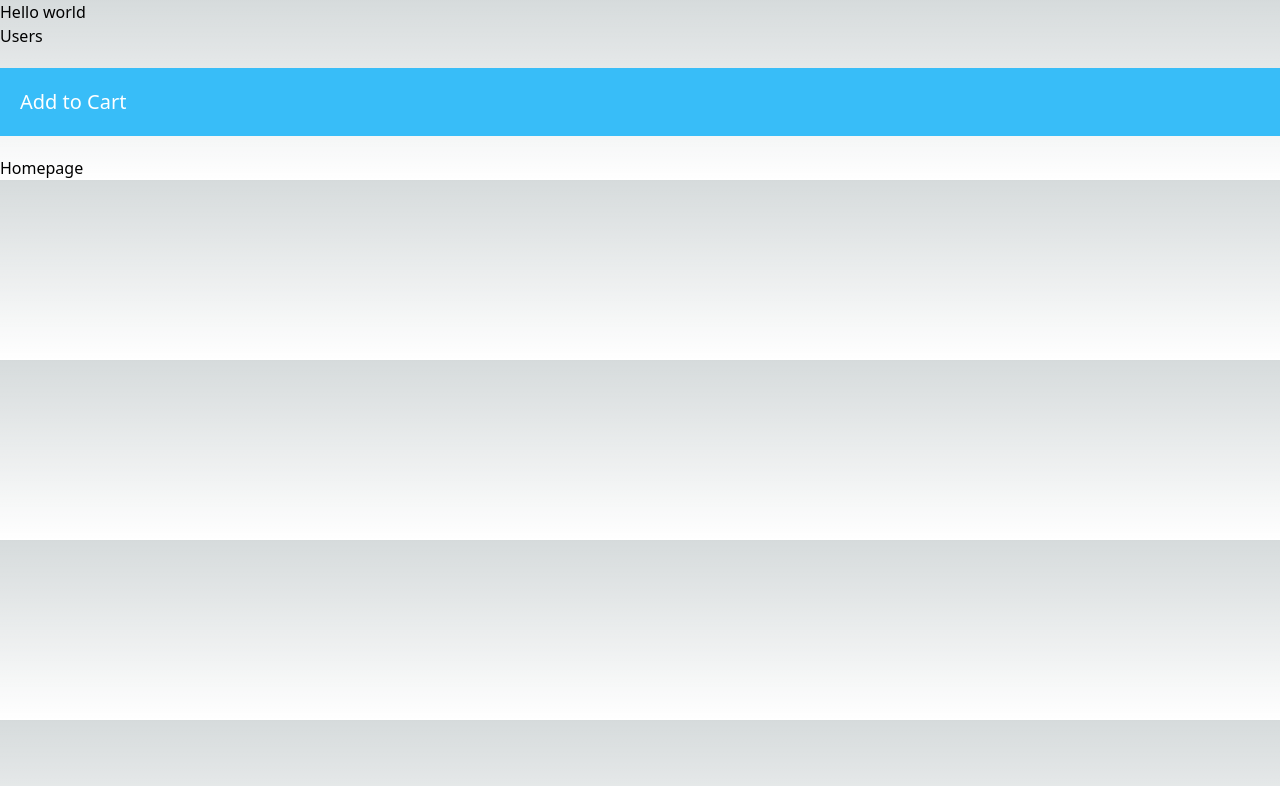
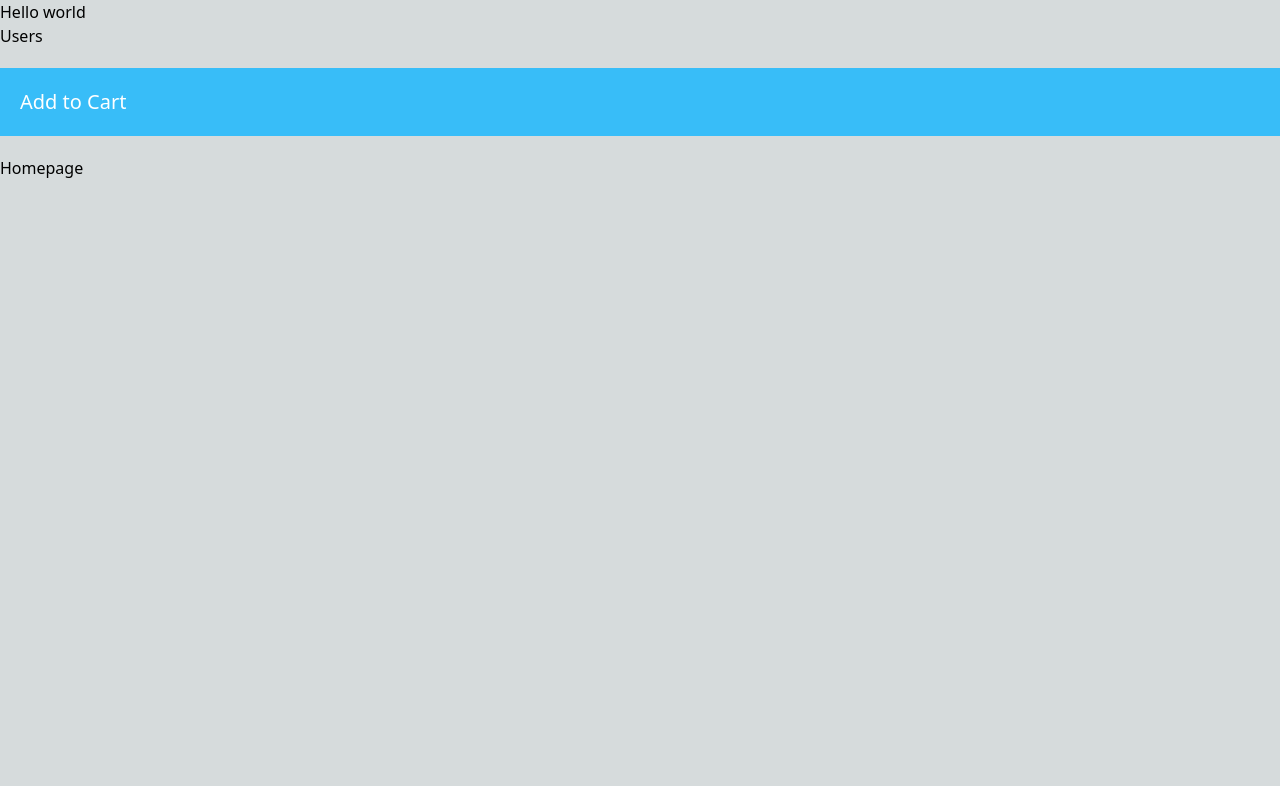
Before and after one commit to Lumi669/mood_melody_aws, a Next.js app in the folder frontend/: page / in a window 1280 px wide. Shown: the top 786 px of the page. Built offline with nearby package versions, Linux system fonts and the light colour scheme.

Commit message:
Delete page routing, use app routing

```diff
--- a/frontend/src/app/layout.tsx
+++ b/frontend/src/app/layout.tsx
@@ -1,5 +1,7 @@
 import React from "react";
-import "../styles/globals.css";
+
+import "./styles/globals.css";
+
 export const metadata = {
   title: "Next.js",
   description: "Generated by Next.js",
--- a/frontend/src/styles/globals.css
+++ b/frontend/src/app/styles/globals.css
@@ -22,12 +22,7 @@
 
 body {
   color: rgb(var(--foreground-rgb));
-  background: linear-gradient(
-      to bottom,
-      transparent,
-      rgb(var(--background-end-rgb))
-    )
-    rgb(var(--background-start-rgb));
+  background: rgb(var(--background-start-rgb));
 }
 
 @layer utilities {
--- a/frontend/src/pages/_app.tsx
+++ /dev/null
@@ -1,6 +0,0 @@
-import "@/styles/globals.css";
-import type { AppProps } from "next/app";
-
-export default function App({ Component, pageProps }: AppProps) {
-  return <Component {...pageProps} />;
-}
--- a/frontend/src/pages/_document.tsx
+++ /dev/null
@@ -1,13 +0,0 @@
-import { Html, Head, Main, NextScript } from "next/document";
-
-export default function Document() {
-  return (
-    <Html lang="en">
-      <Head />
-      <body>
-        <Main />
-        <NextScript />
-      </body>
-    </Html>
-  );
-}
--- a/frontend/src/pages/api/hello.ts
+++ /dev/null
@@ -1,13 +0,0 @@
-// Next.js API route support: https://nextjs.org/docs/api-routes/introduction
-import type { NextApiRequest, NextApiResponse } from "next";
-
-type Data = {
-  name: string;
-};
-
-export default function handler(
-  req: NextApiRequest,
-  res: NextApiResponse<Data>,
-) {
-  res.status(200).json({ name: "John Doe" });
-}
```
Also changed, not shown: frontend/src/app/components/Header.tsx (renamed from frontend/src/components/Header.tsx), frontend/src/app/components/Ui.tsx (renamed from frontend/src/components/Ui.tsx), frontend/src/app/components/data.tsx (renamed from frontend/src/components/data.tsx), frontend/src/app/components/musics.ts (renamed from frontend/src/pages/api/musics.ts).
